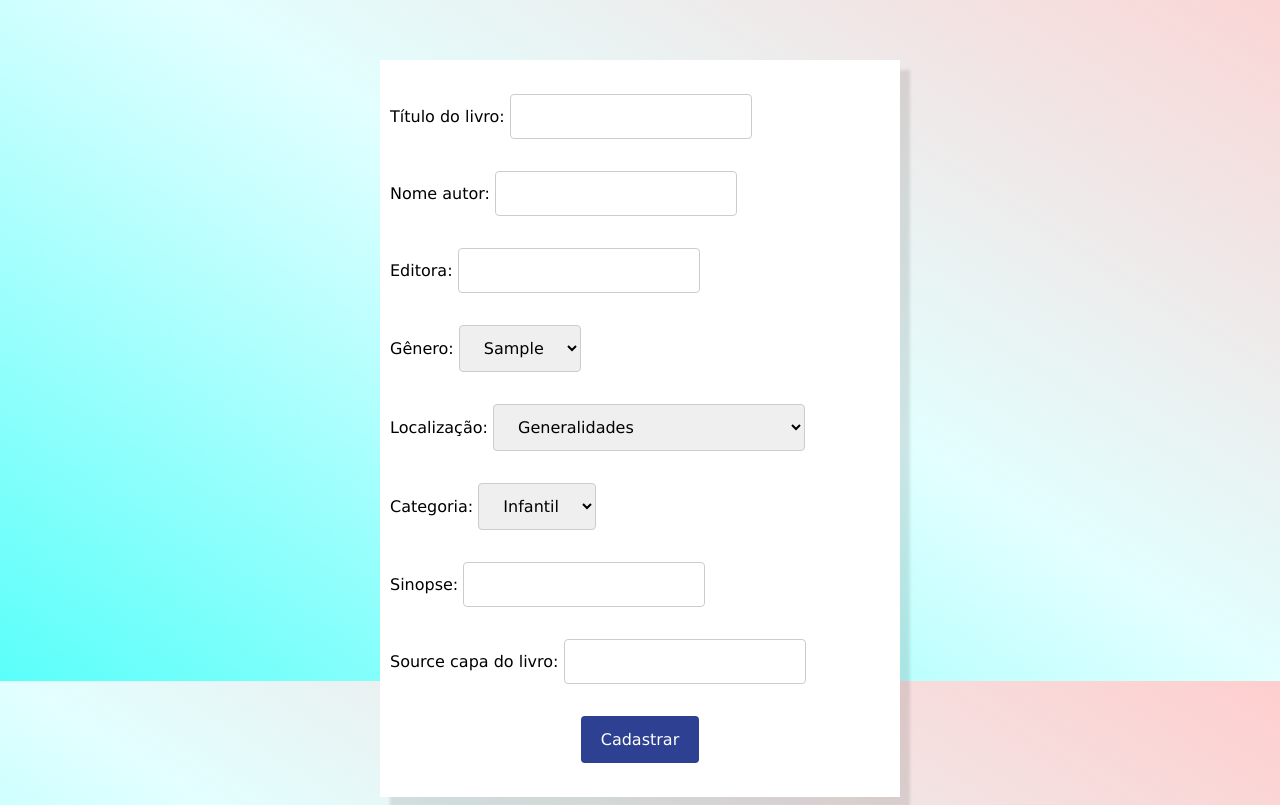
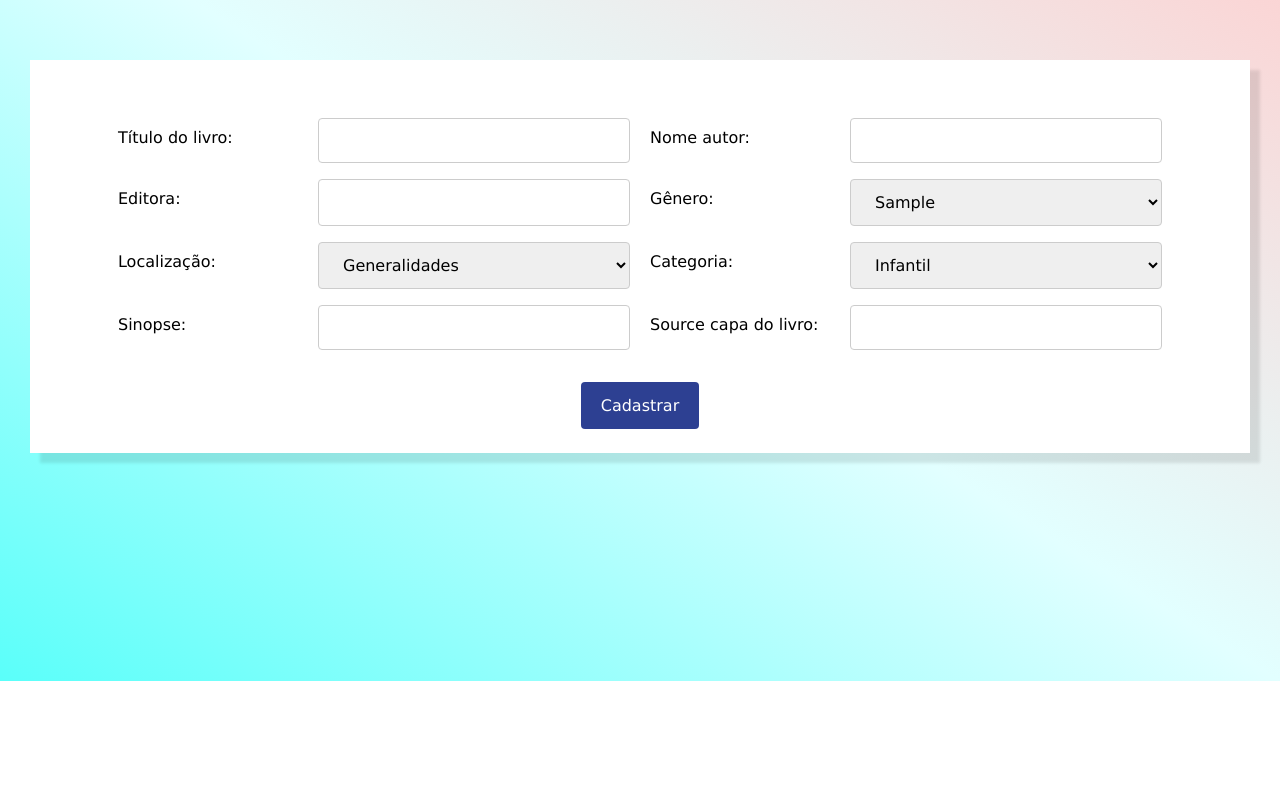
Before and after one commit to Garcia-Eric/Gerenciamento-de-Biblioteca, a Django app: page /cadastrar_livros/ in a window 1280 px wide. Shown: the part 119-924 px from the top of the page. After the commit the page ends 800 px from the top, so only its background shows below. Run offline with Django 4.2, Linux system fonts and the light colour scheme; tables that the repository leaves empty hold one stand-in row (values such as "Sample post"); parts of the project's set-up code (start-up, migrations or seed data) failed here and were passed over.

Commit message:
cadastro livro concluido

```diff
--- a/gerenciamento_bibliotecas/home/templates/home/livros/cadastro_livro.html
+++ b/gerenciamento_bibliotecas/home/templates/home/livros/cadastro_livro.html
@@ -1,11 +1,13 @@
 {% extends 'main.html' %}
 
 {% block content %}
-    <cadastro-livro>
-        <div container>
+    <cadastro-livro class="container-branco">
+        <div container flex="centro">
             <form method='POST'>
                 {% csrf_token %}
-                {{form.as_p}}
+                <div id="campos-form-livro" grid="repeat-2">
+                    {{form.as_p}}
+                </div>
                 <p flex="centro"><button type='submit'>Cadastrar</button></p>
             </form>
         </div>
--- a/gerenciamento_bibliotecas/static/styles/cadastro_livro.css
+++ b/gerenciamento_bibliotecas/static/styles/cadastro_livro.css
@@ -1,8 +1,60 @@
+@media (min-width: 1550px) {
+    cadastro-livro {
+        width: 1500px;
+    }
+
+    #campos-form-livro {
+        display: grid;
+        grid-template-columns: repeat(2, 1fr);
+    }
+
+    #campos-form-livro > p {
+        display: grid;
+        grid-template-columns: 200px auto;
+    }
+
+    cadastro-livro input,
+    cadastro-livro select {
+        width: 400px;
+    }
+}
+
+@media (min-width: 1000px) {
+    cadastro-livro {
+        width: 95%;
+    }
+
+    #campos-form-livro {
+        display: grid;
+        grid-template-columns: repeat(2, 1fr);
+    }
+
+    #campos-form-livro > p {
+        display: grid;
+        grid-template-columns: 200px auto;
+    }
+}
+
+@media (max-width: 1000px) {
+    #campos-form-livro {
+        display: block;
+    }
+
+    #campos-form-livro > p {
+        display: grid;
+        grid-template-columns: 1fr;
+    }
+}
+
 cadastro-livro {
-    display: block;
-    background-color: white;
-    width: 500px;
     margin: auto;
-    padding: 10px;
-    box-shadow: 10px 10px 3px 0px rgba(0,0,0,0.1);
+    padding: 50px 10px 0 10px;
 }
+
+#campos-form-livro > p {
+    margin: 0 10px;
+}
+
+cadastro-livro label {
+    line-height: 3.5em;
+}
--- a/gerenciamento_bibliotecas/static/styles/classes.css
+++ b/gerenciamento_bibliotecas/static/styles/classes.css
@@ -9,3 +9,9 @@
 .margem-pequena {
     margin: 10px;
 }
+
+.container-branco {
+    display: block;
+    background-color: white;
+    box-shadow: 10px 10px 3px 0px rgba(0,0,0,0.1);
+}
--- a/gerenciamento_bibliotecas/static/styles/main.css
+++ b/gerenciamento_bibliotecas/static/styles/main.css
@@ -87,6 +87,14 @@
     justify-content: left;
 }
 
+[grid] {
+    display: grid;
+}
+
+[grid="repeat-2"] {
+    grid-template-columns: repeat(2, 1fr);
+}
+
 usuarios-vencidos > div {
     margin: 0 10px;
 }
```
